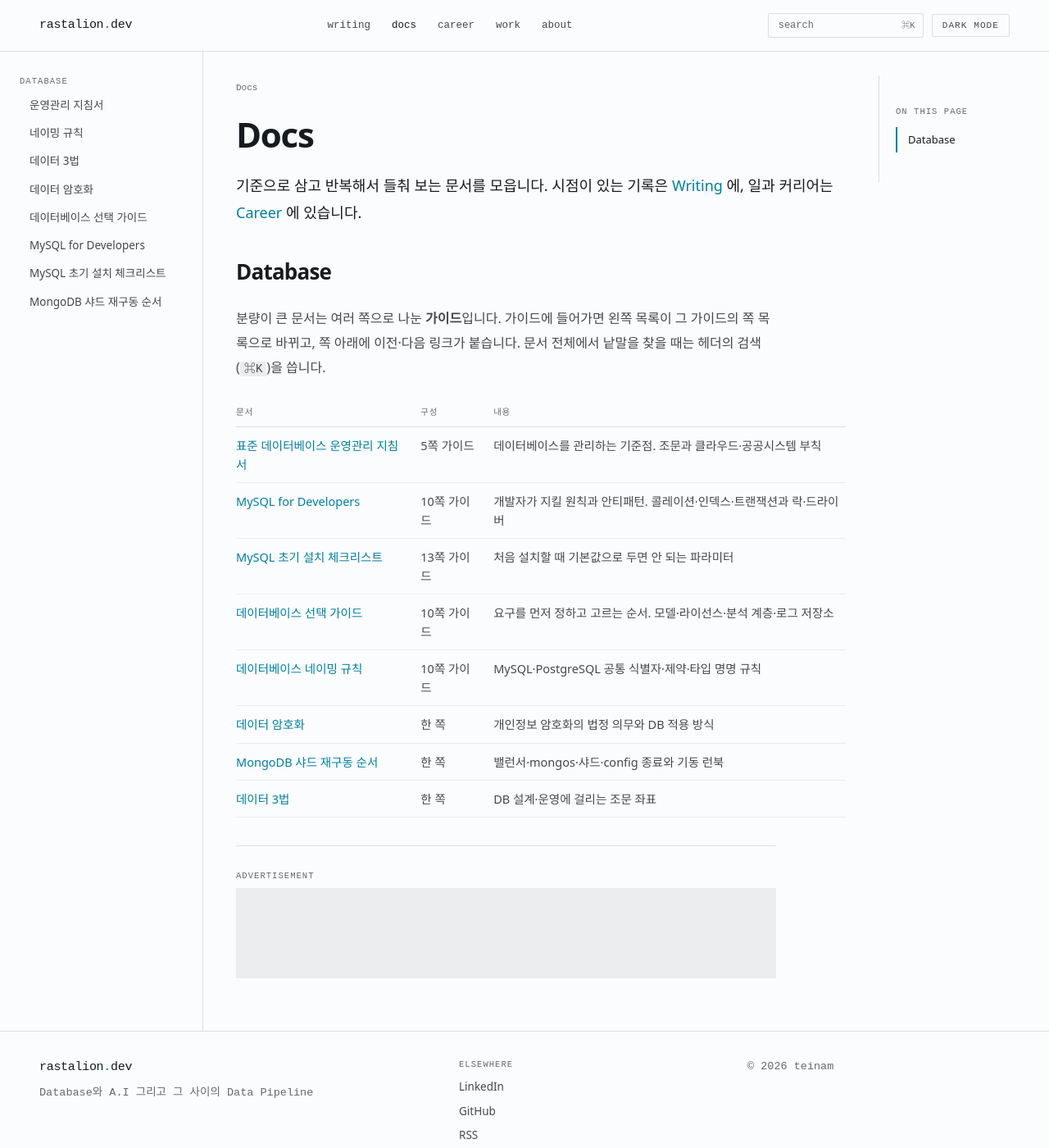
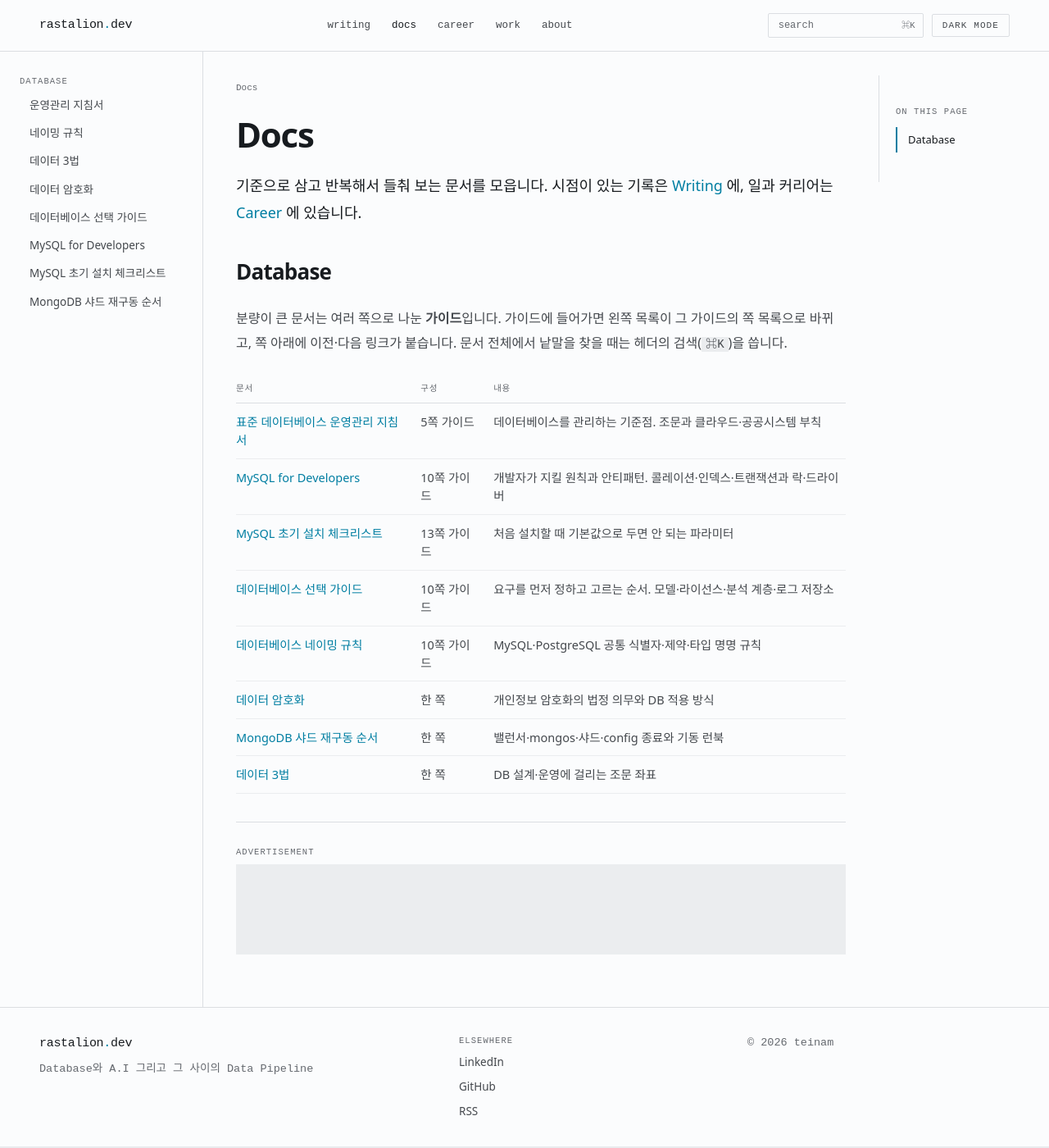
Before and after one commit to TeiNam/teinam.github.io, a Jekyll site: the page built from docs/index.md, in a window 1280 px wide and 1400 px high. Shown: the whole window at 82% size. Built offline with Jekyll 4.4.1, drawn with Linux system fonts in a browser that asks for light colours; some web fonts are replaced.

Commit message:
style: 본문 텍스트 폭을 80ch 로 — 넓어진 칼럼을 글도 쓰게
shell 을 1600 으로 늘렸을 때 표·코드·다이어그램만 폭을 받고 본문은 70ch 그대로여서
오른쪽에 287px 가 빈 채 남았다. 한글 44자는 늘릴 여유가 있는데도 안 늘린 상태였다.

- `.prose > *` 70ch → 80ch. 실측 806px, 한글 한 줄 50자. 한국어 본문이 편한 범위
  (35~50자)의 상한이라 여기서 더 늘리지 않는다
- `.docs-body > *`, `.page-body > *` 72ch → 82ch (docs 는 원래 한 단계 넓었다)
- 남는 여백 287 → 186px. 글과 그림의 폭 차이가 남아 위상 관계가 유지된다
- 낡은 수치가 적힌 주석 5곳(70ch·672px·42자·320px)을 실측값으로 갱신

측정 방법: `70ch` 를 브라우저에서 실측해 705px 을 얻었다. 헤드리스가 웹폰트 로드 전에
재면 한글 폭을 7.56px 로 잘못 보고하므로, 한글은 1em = font-size 로 계산했다.

검증: 72/72 포스트 통과 · 내부 링크 전부 해결 · 빌드 경고 없음 ·
post·docs 를 1700×1050 에서 캡처해 첫 단락이 3줄 → 2줄로 줄어든 것을 확인

```diff
--- a/assets/css/main.css
+++ b/assets/css/main.css
@@ -7,8 +7,9 @@
   --warn-bg: oklch(0.97 0.03 80); --warn-line: oklch(0.60 0.10 70 / 0.4); --warn-ink: oklch(0.48 0.10 70);
   --sans: "IBM Plex Sans KR", system-ui, sans-serif;
   --mono: "Spline Sans Mono", ui-monospace, monospace;
-  /* 본문 텍스트는 70ch(약 672px, 한글 한 줄 42자)로 묶여 있고 이 값은 바꾸지 않는다.
-     shell 을 넓히면 늘어난 폭은 다이어그램·표·코드블록만 받는다 — 좁은 글, 넓은 그림. */
+  /* 본문 텍스트는 80ch(실측 806px, 한글 한 줄 50자)로 묶는다. 한국어 본문이 편한 범위
+     (35~50자)의 상한이라 여기서 더 늘리지 않는다. shell 을 넓혀 남는 폭은 다이어그램·표·
+     코드블록이 받는다 — 좁은 글, 넓은 그림. */
   --shell: 1600px;
 }
 [data-theme="dark"] {
@@ -232,11 +233,11 @@
 .toc a:hover { text-decoration: none; color: var(--ink); }
 .toc a.is-active { color: var(--ink); border-left-color: var(--accent); }
 /* 읽기 폭 제한은 .prose 가 아니라 자식에 둔다. 표만 가운데 칼럼 전체를 쓰게
-   하려면 부모가 70ch 로 묶고 있으면 안 된다. */
+   하려면 부모가 80ch 로 묶고 있으면 안 된다. */
 .prose { display: flex; flex-direction: column; gap: 22px; }
-.prose > * { max-width: 70ch; min-width: 0; }
-/* 산문만 70ch 로 묶는다. 표·코드·다이어그램은 칼럼 전체를 쓴다 — shell 1600 에서 본문
-   텍스트(672px)와 칼럼(992px) 사이에 320px 여백이 생기는데, 긴 SQL 을 그 안에 접어 넣을
+.prose > * { max-width: 80ch; min-width: 0; }
+/* 산문만 80ch 로 묶는다. 표·코드·다이어그램은 칼럼 전체를 쓴다 — shell 1600 에서 본문
+   텍스트(806px)와 칼럼(992px) 사이에 186px 여백이 남는데, 긴 SQL 을 그 안에 접어 넣을
    이유가 없다. `mysql` 클라이언트 출력처럼 가로로 넓은 블록이 특히 이득을 본다. */
 .prose > table, .prose > .table-scroll, .prose > div.highlight, .prose > pre, .prose > figure { max-width: 100%; }
 .prose > h1 { font-size: clamp(28px, 3.4vw, 42px); line-height: 1.18; }
@@ -316,7 +317,7 @@
 .tag-row { display: flex; flex-wrap: wrap; gap: 8px; padding-top: 20px; border-top: 1px solid var(--line); }
 .tag { font-family: var(--mono); font-size: 11px; border: 1px solid var(--line); padding: 5px 10px; color: var(--ink2); }
 /* 댓글. giscus iframe 은 스스로 높이를 잡으므로 폭만 열어 주면 된다 —
-   .prose > * 의 70ch 제한을 그대로 두면 댓글창이 본문보다 좁아 답답하다. */
+   .prose > * 의 80ch 제한을 그대로 두면 댓글창이 본문보다 좁아 답답하다. */
 .comments { max-width: 100% !important; display: flex; flex-direction: column; gap: 14px; padding-top: 26px; border-top: 1px solid var(--line); }
 .comments .giscus, .comments .giscus-frame { width: 100%; }
 .comments noscript { font-size: 14px; color: var(--ink3); }
@@ -343,9 +344,9 @@
 
 /* page (about / work) — 단독 산문 페이지 */
 /* 읽기 폭 제한은 컨테이너가 아니라 자식에 둔다 — .prose·.docs-body 와 같은 규칙이다.
-   컨테이너를 72ch 로 묶으면 표가 그 안에 갇혀 칼럼이 짓눌린다. */
+   컨테이너를 82ch 로 묶으면 표가 그 안에 갇혀 칼럼이 짓눌린다. */
 .page-body { padding: 52px 48px 72px; }
-.page-body > * { max-width: 72ch; min-width: 0; }
+.page-body > * { max-width: 82ch; min-width: 0; }
 .page-body > table, .page-body > .table-scroll { max-width: 100%; }
 
 /* archive */
@@ -372,7 +373,7 @@
 .nav-group a.is-current { color: var(--ink); border-left-color: var(--accent); }
 /* .prose 와 같은 이유로 폭 제한을 자식에 둔다 (표만 본문보다 넓게). */
 .docs-body { padding: 36px 40px 64px; }
-.docs-body > * { max-width: 72ch; min-width: 0; }
+.docs-body > * { max-width: 82ch; min-width: 0; }
 .docs-body > table, .docs-body > .table-scroll, .docs-body > div.highlight, .docs-body > pre, .docs-body > figure { max-width: 100%; }
 .breadcrumb { font-size: 11px; }
 .docs-toc { border-left: 1px solid var(--line); padding: 36px 20px; }
```
